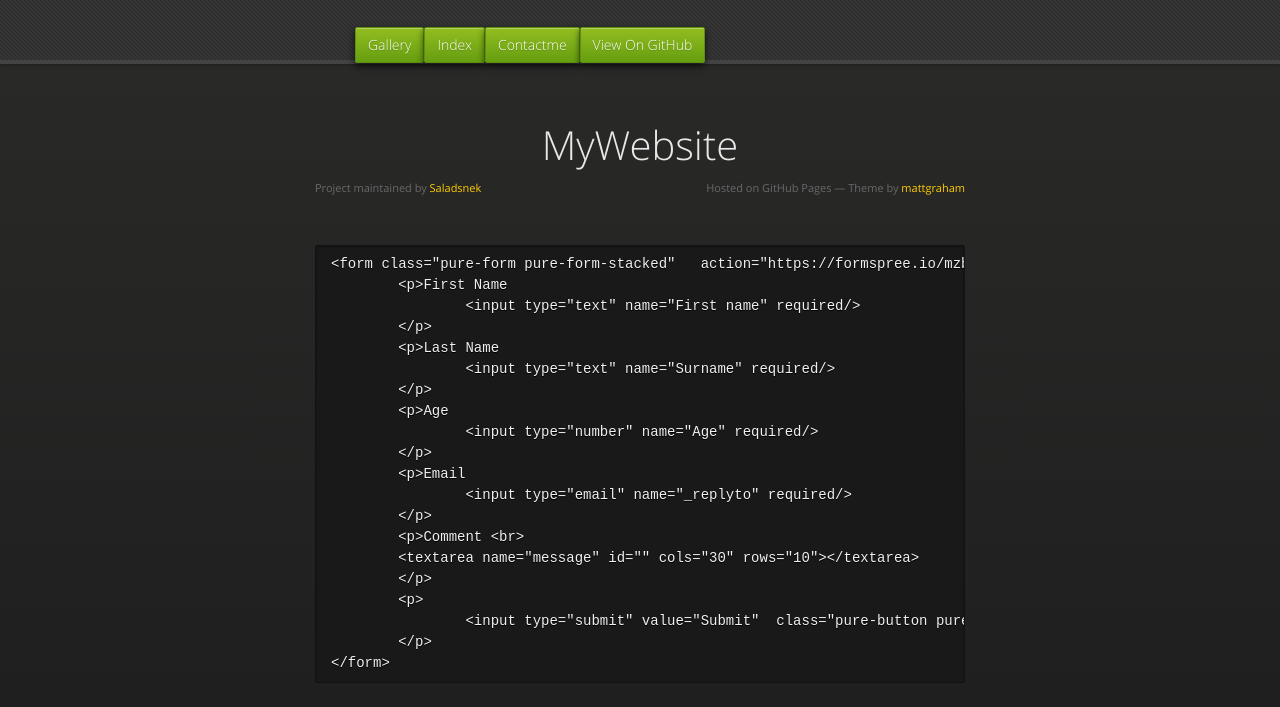
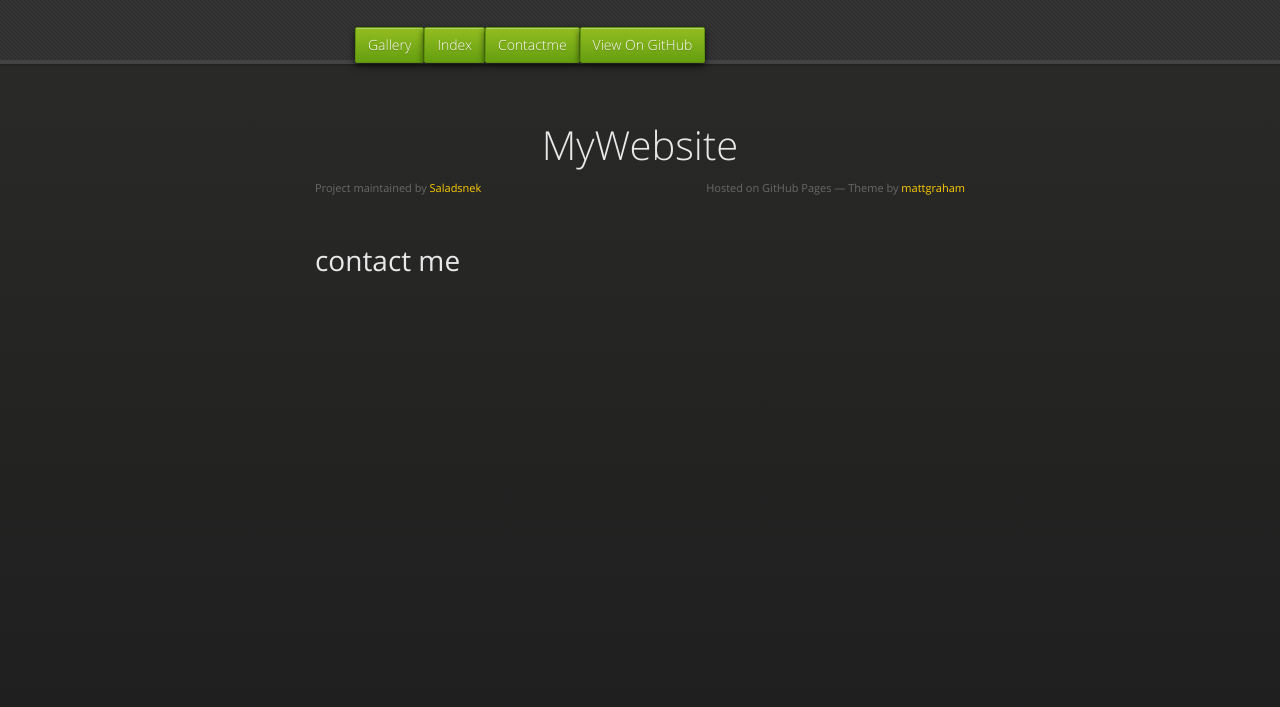
Before and after one commit to Saladsnek/MyWebsite, a Jekyll site: the page built from contactme.md, in a window 1280 px wide. Shown: the top 707 px of the page. Built offline with Jekyll 4.4.1, drawn with Linux system fonts in a browser that asks for light colours; nearby versions of some CDN libraries; the repository's description, which GitHub fills in, is left out; our own code applies the rules of GitHub Pages for plain Markdown files.

Commit message:
Update contactme.md

```diff
--- a/contactme.md
+++ b/contactme.md
@@ -1,25 +1,5 @@
 ---
-layout: default
+layout: form
 ---
 
-	<form class="pure-form pure-form-stacked"   action="https://formspree.io/mzbegedz"
-  method="POST">
-		<p>First Name
-			<input type="text" name="First name" required/>
-		</p>
-		<p>Last Name
-			<input type="text" name="Surname" required/>
-		</p>
-		<p>Age
-			<input type="number" name="Age" required/>
-		</p>
-		<p>Email
-			<input type="email" name="_replyto" required/>
-		</p>
-		<p>Comment <br>
-		<textarea name="message" id="" cols="30" rows="10"></textarea>
-		</p>
-		<p>
-			<input type="submit" value="Submit"  class="pure-button pure-button-primary"/>
-		</p>
-	</form>
+# contact me
```
